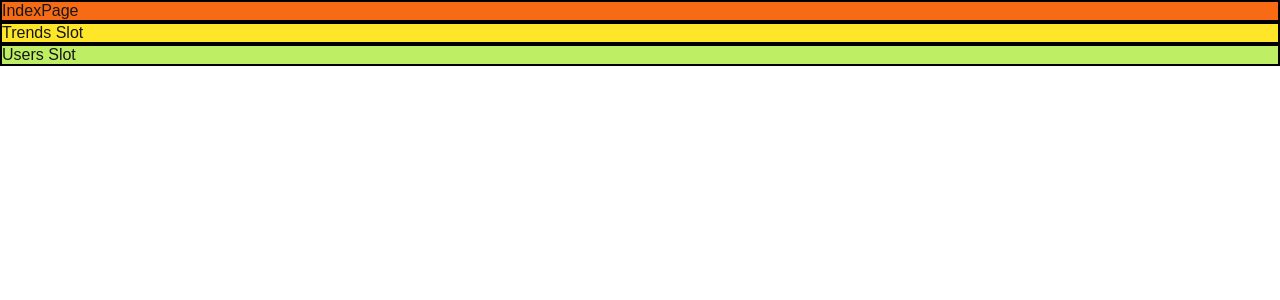
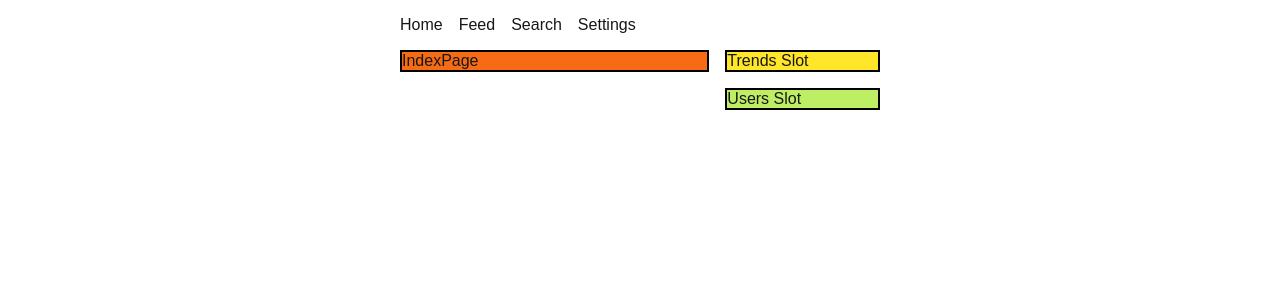
Before and after one commit to soaple/first-met-nextjs-practice, a Next.js app: page / in a window 1280 px wide. Shown: the top 300 px of the page. Built offline with nearby package versions, Linux system fonts and the light colour scheme.

Commit message:
Chapter04 practice updated.

```diff
--- a/app/layout.tsx
+++ b/app/layout.tsx
@@ -1,4 +1,5 @@
 import type { Metadata } from 'next';
+import Link from 'next/link';
 import { Geist, Geist_Mono } from 'next/font/google';
 import './globals.css';
 
@@ -13,8 +14,8 @@ const geistMono = Geist_Mono({
 });
 
 export const metadata: Metadata = {
-    title: 'Create Next App',
-    description: 'Generated by create next app',
+    title: 'My Next App',
+    description: 'Welcome to My Next App',
 };
 
 interface RootLayoutProps {
@@ -28,10 +29,30 @@ export default function RootLayout(props: Readonly<RootLayoutProps>) {
 
     return (
         <html lang='en'>
-            <body className={`${geistSans.variable} ${geistMono.variable}`}>
-                {children}
-                {trends}
-                {users}
+            <body
+                style={{ maxWidth: 480, margin: 'auto' }}
+                className={`${geistSans.variable} ${geistMono.variable}`}>
+                <nav style={{ padding: '16px 0px', display: 'flex', gap: 16 }}>
+                    <Link href='/'>Home</Link>
+                    <Link href='/feed'>Feed</Link>
+                    <Link href='/search'>Search</Link>
+                    <Link href='/settings'>Settings</Link>
+                </nav>
+
+                <div style={{ display: 'flex', gap: 16 }}>
+                    <main style={{ flex: 2 }}>{children}</main>
+
+                    <div
+                        style={{
+                            flex: 1,
+                            display: 'flex',
+                            flexDirection: 'column',
+                            gap: 16,
+                        }}>
+                        {trends}
+                        {users}
+                    </div>
+                </div>
             </body>
         </html>
     );
```
Also changed, not shown: app/api/og/route.tsx (added, +32 -0 lines), app/feed/layout.tsx (added, +28 -0 lines), app/feed/template.tsx (added, +28 -0 lines), app/posts/[postId]/page.tsx (+15 -0 lines).
